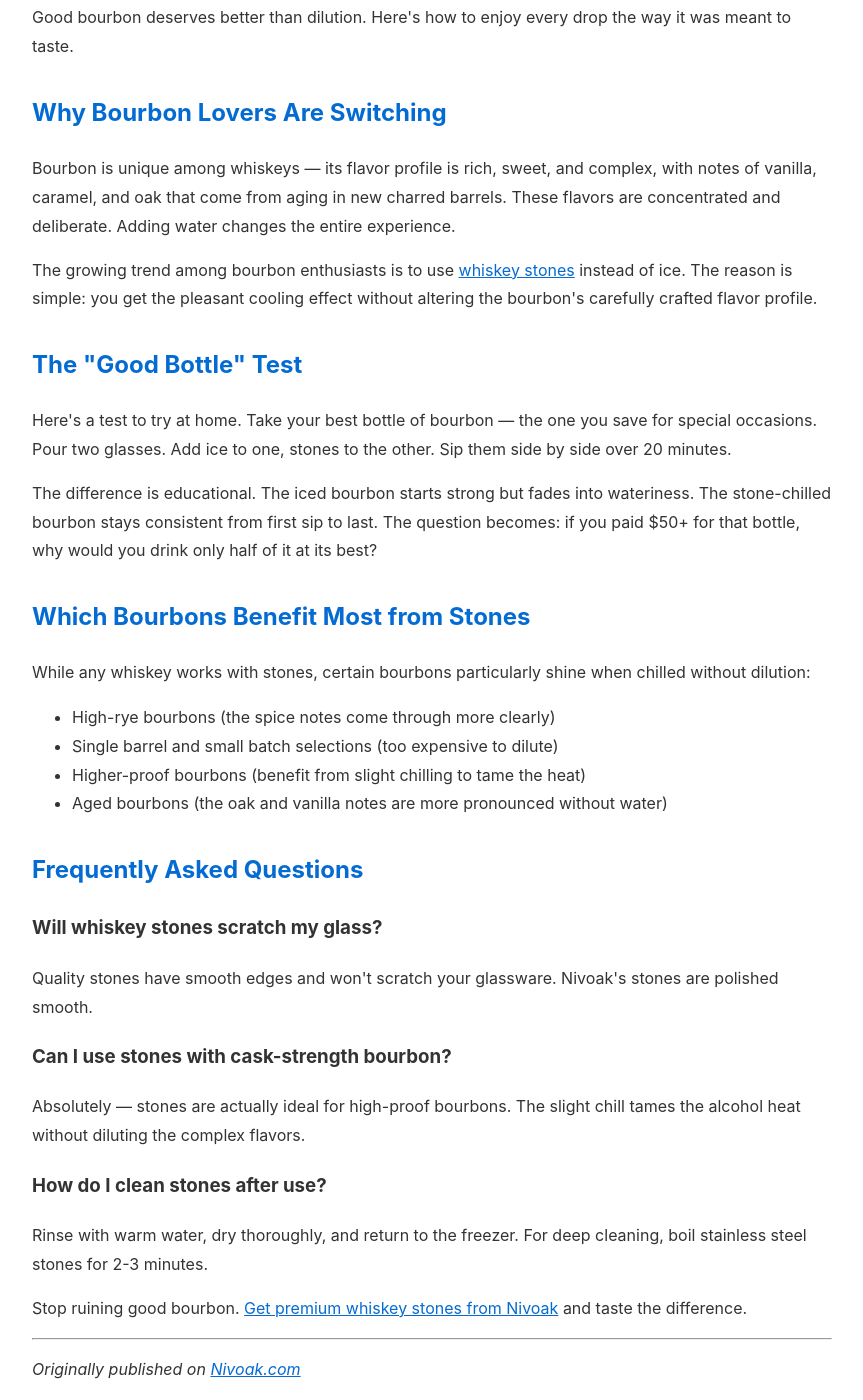
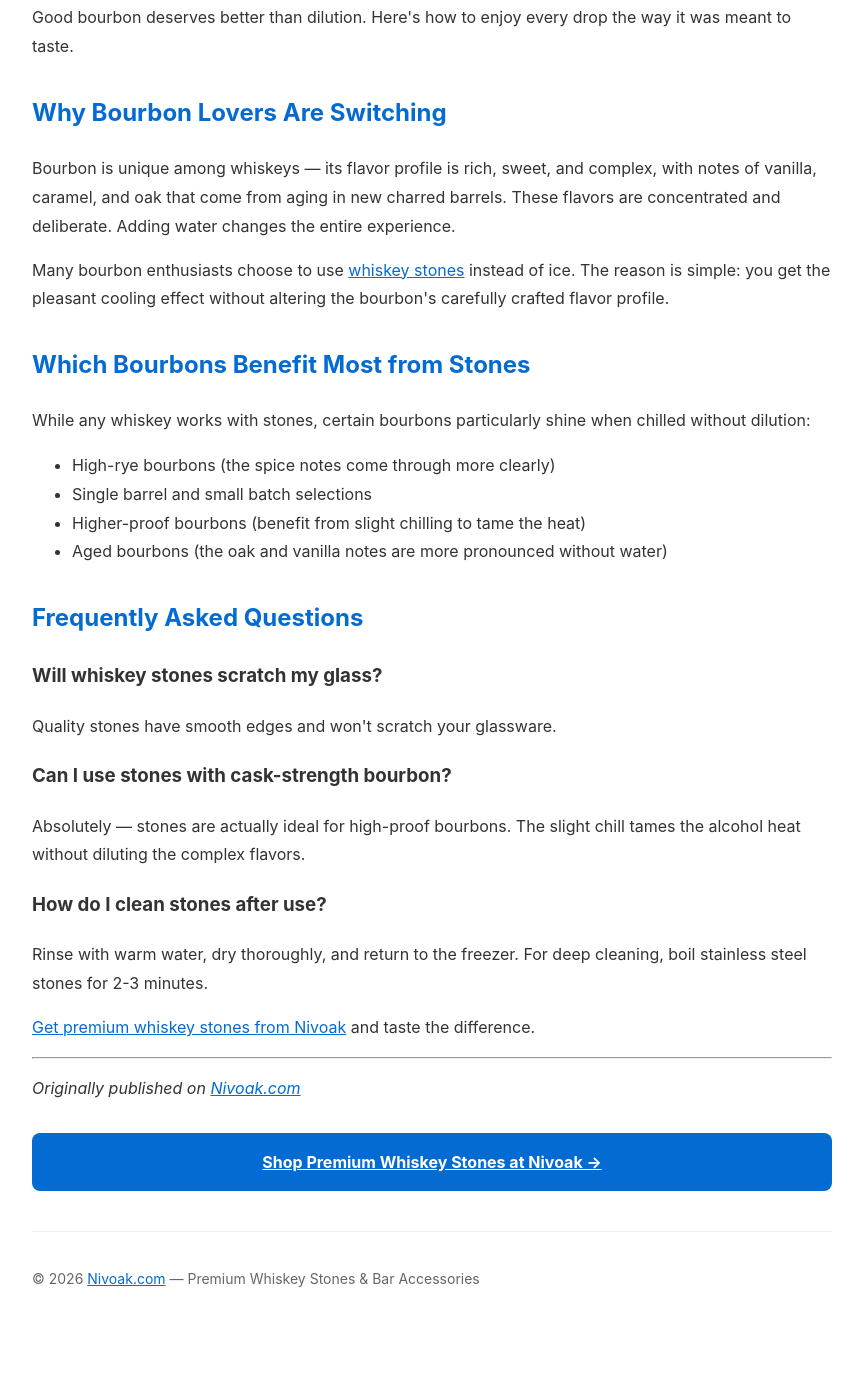
Before and after one commit to keikiqiu/nivoak-blog, a Jekyll site: the page built from _posts/2026-07-09-never-ruin-good-bourbon-whiskey-stones.md, in a window 1280 px wide and 1400 px high, scrolled down 362 px. Shown: the whole window, without its empty margins (208-1071 px from the left). Built offline with Jekyll 4.4.1, drawn with Linux system fonts in a browser that asks for light colours; after the commit the page ends 1688 px from its top, so only the background shows below that; some of the changed text lies outside the part shown.

Commit message:
Add: Make Every Sip Count: How to Enjoy Bourbon Without Dilution

```diff
--- a/_posts/2026-07-09-never-ruin-good-bourbon-whiskey-stones.md
+++ b/_posts/2026-07-09-never-ruin-good-bourbon-whiskey-stones.md
@@ -1,5 +1,5 @@
 ---
-title: "Never Ruin Another Glass of Good Bourbon — Try This Instead"
+title: "Make Every Sip Count: How to Enjoy Bourbon Without Dilution"
 date: 2026-07-09
 layout: default
 ---
@@ -10,30 +10,25 @@
 <h2>Why Bourbon Lovers Are Switching</h2>
 <p>Bourbon is unique among whiskeys — its flavor profile is rich, sweet, and complex, with notes of vanilla, caramel, and oak that come from aging in new charred barrels. These flavors are concentrated and deliberate. Adding water changes the entire experience.</p>
 
-<p>The growing trend among bourbon enthusiasts is to use <a href="https://nivoak.com/product/whisky-stones-gift-set-stainless-steel-ice-cubes/">whiskey stones</a> instead of ice. The reason is simple: you get the pleasant cooling effect without altering the bourbon's carefully crafted flavor profile.</p>
-
-<h2>The "Good Bottle" Test</h2>
-<p>Here's a test to try at home. Take your best bottle of bourbon — the one you save for special occasions. Pour two glasses. Add ice to one, stones to the other. Sip them side by side over 20 minutes.</p>
-
-<p>The difference is educational. The iced bourbon starts strong but fades into wateriness. The stone-chilled bourbon stays consistent from first sip to last. The question becomes: if you paid $50+ for that bottle, why would you drink only half of it at its best?</p>
+<p>Many bourbon enthusiasts choose to use <a href="https://nivoak.com/product/whisky-stones-gift-set-stainless-steel-ice-cubes/">whiskey stones</a> instead of ice. The reason is simple: you get the pleasant cooling effect without altering the bourbon's carefully crafted flavor profile.</p>
 
 <h2>Which Bourbons Benefit Most from Stones</h2>
 <p>While any whiskey works with stones, certain bourbons particularly shine when chilled without dilution:</p>
 <ul>
 <li>High-rye bourbons (the spice notes come through more clearly)</li>
-<li>Single barrel and small batch selections (too expensive to dilute)</li>
+<li>Single barrel and small batch selections</li>
 <li>Higher-proof bourbons (benefit from slight chilling to tame the heat)</li>
 <li>Aged bourbons (the oak and vanilla notes are more pronounced without water)</li>
 </ul>
 
 <h2>Frequently Asked Questions</h2>
 <h3>Will whiskey stones scratch my glass?</h3>
-<p>Quality stones have smooth edges and won't scratch your glassware. Nivoak's stones are polished smooth.</p>
+<p>Quality stones have smooth edges and won't scratch your glassware.</p>
 <h3>Can I use stones with cask-strength bourbon?</h3>
 <p>Absolutely — stones are actually ideal for high-proof bourbons. The slight chill tames the alcohol heat without diluting the complex flavors.</p>
 <h3>How do I clean stones after use?</h3>
 <p>Rinse with warm water, dry thoroughly, and return to the freezer. For deep cleaning, boil stainless steel stones for 2-3 minutes.</p>
 
-<p>Stop ruining good bourbon. <a href="https://nivoak.com/shop/">Get premium whiskey stones from Nivoak</a> and taste the difference.</p>
+<p><a href="https://nivoak.com/shop/">Get premium whiskey stones from Nivoak</a> and taste the difference.</p>
 ---
-*Originally published on [Nivoak.com](https://nivoak.com/?p=2796)*
+*Originally published on [Nivoak.com](https://nivoak.com/?p=2812)*
```
